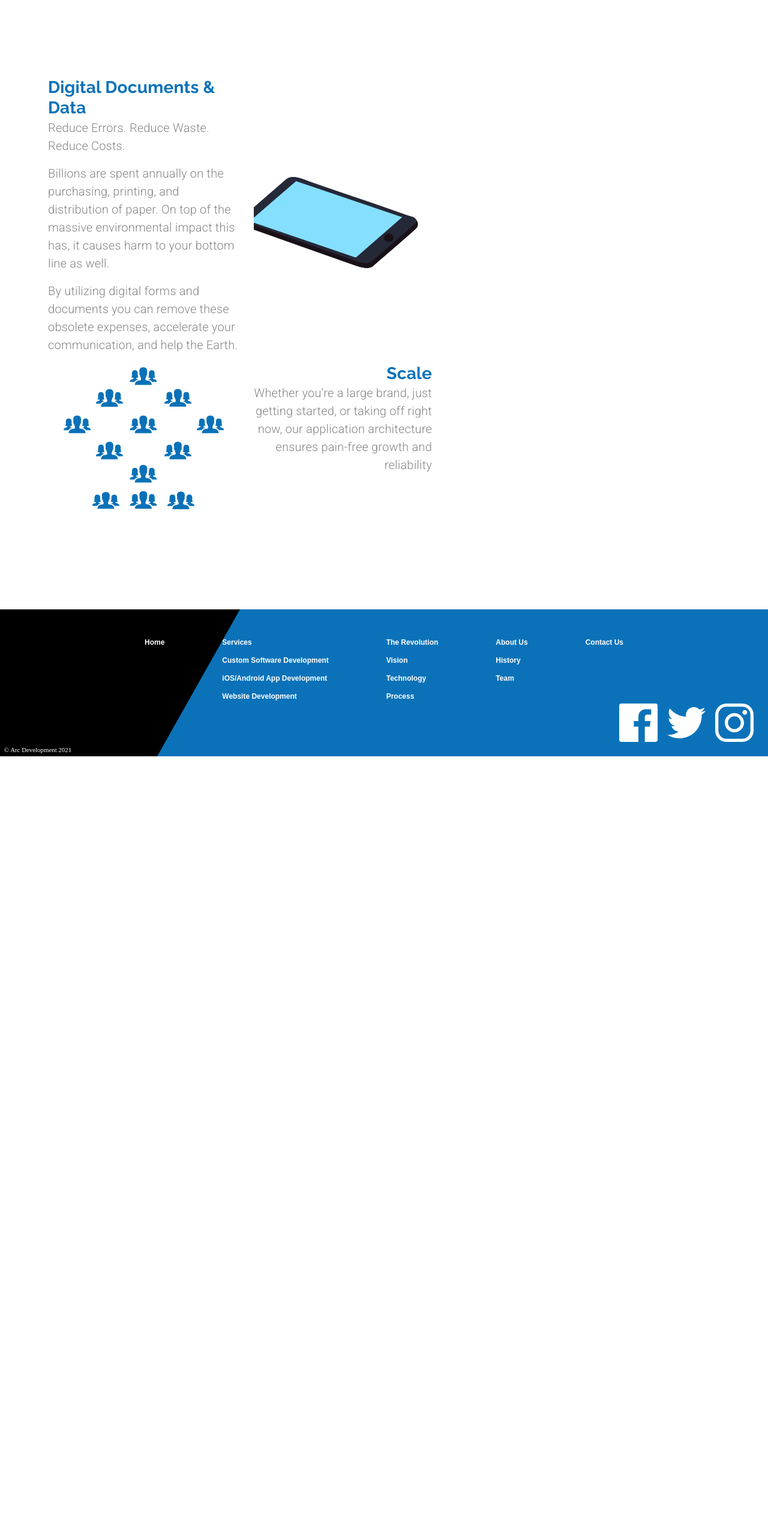
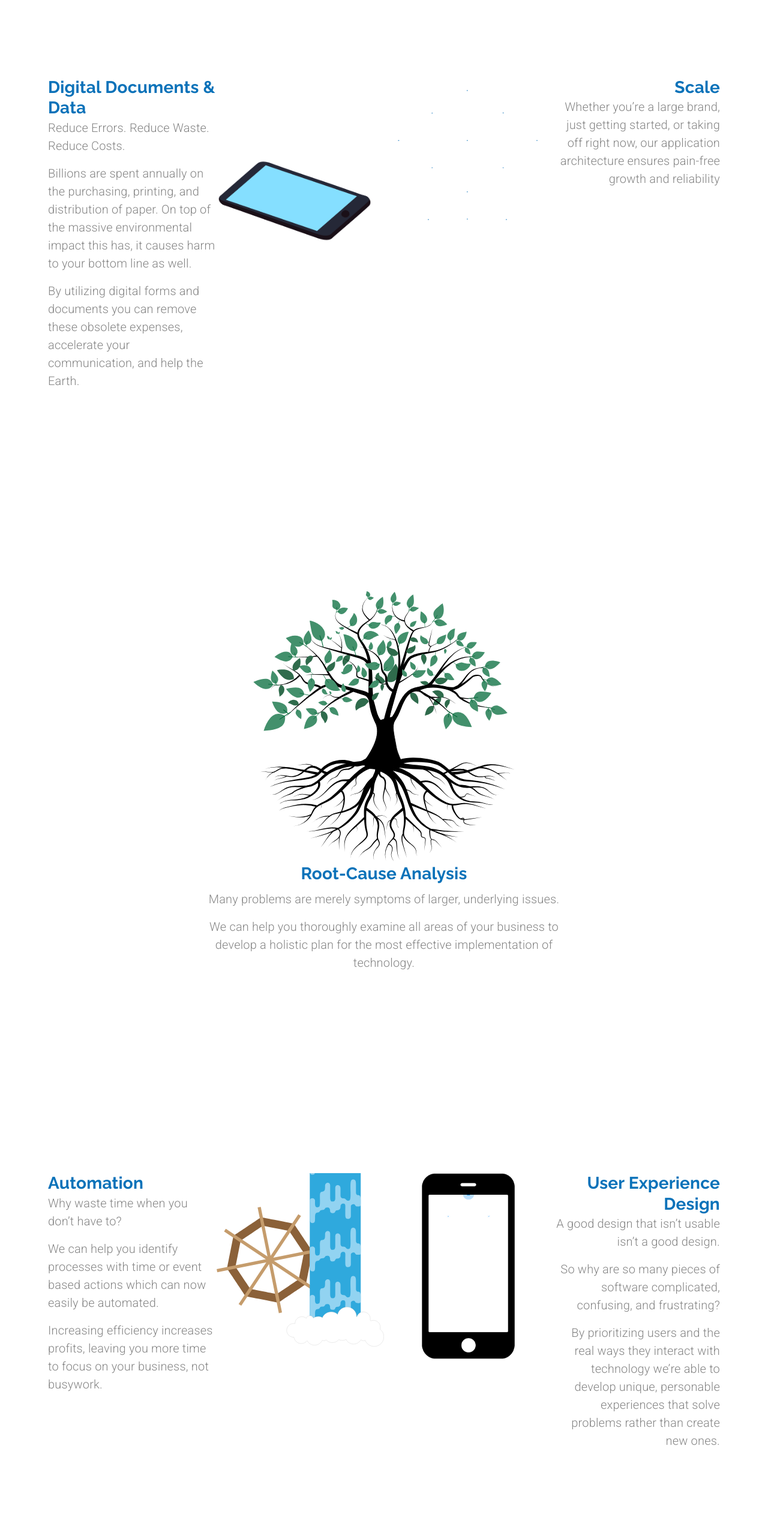
Before and after one commit to daw-maj-pl/arcdevelopment, a React (Create React App) app: page /customsoftware in a window 1280 px wide. Shown: the part 1180-3746 px from the top of the page at 60% size. Before the commit the page ends 2441 px from the top, so only its background shows below. Built offline with nearby package versions, Linux system fonts and the light colour scheme.

Commit message:
Add roots image and automation and ux animations

```diff
--- a/src/components/CustomSoftware.js
+++ b/src/components/CustomSoftware.js
@@ -11,8 +11,12 @@
 import lightbulb from '../assets/bulb.svg';
 import cash from '../assets/cash.svg';
 import stopwatch from '../assets/stopwatch.svg';
+import roots from '../assets/root.svg';
+
 import documentsAnimation from '../animations/documentsAnimation/data';
 import scaleAnimation from '../animations/scaleAnimation/data.json';
+import automationAnimation from '../animations/automationAnimation/data.json';
+import uxAnimation from '../animations/uxAnimation/data';
 
 const useStyles = makeStyles(theme => ({
   heading: {
@@ -45,6 +49,24 @@
     loop: true,
     autoplay: true,
     animationData: scaleAnimation,
+    rendererSettings: {
+      preserveAspectRatio: 'xMidYMid slice'
+    }
+  };
+
+  const automationOptions = {
+    loop: true,
+    autoplay: true,
+    animationData: automationAnimation,
+    rendererSettings: {
+      preserveAspectRatio: 'xMidYMid slice'
+    }
+  };
+
+  const uxOptions = {
+    loop: true,
+    autoplay: true,
+    animationData: uxAnimation,
     rendererSettings: {
       preserveAspectRatio: 'xMidYMid slice'
     }
@@ -162,8 +184,8 @@
           </Grid>
         </Grid>
       </Grid>
-      <Grid item container direction="row">
-        <Grid item container className={classes.itemContainer}>
+      <Grid item container direction="row" justifyContent="space-between">
+        <Grid item container className={classes.itemContainer} md>
           <Grid item container direction="column" md>
             <Grid item>
               <Typography variant="h4">Digital Documents & Data</Typography>
@@ -187,11 +209,11 @@
           <Grid item md>
             <Lottie
               options={documentsOptions}
-              style={{ maxHeight: 325, maxWidth: 275, minHeight: 275 }}
+              style={{ maxHeight: 275, maxWidth: 275, minHeight: 250 }}
             />
           </Grid>
         </Grid>
-        <Grid item container className={classes.itemContainer}>
+        <Grid item container className={classes.itemContainer} md>
           <Grid item md>
             <Lottie
               options={scaleOptions}
@@ -200,10 +222,12 @@
           </Grid>
           <Grid item container direction="column" md>
             <Grid item>
-              <Typography variant="h4" align='right'>Scale</Typography>
+              <Typography variant="h4" align="right">
+                Scale
+              </Typography>
             </Grid>
             <Grid item>
-              <Typography variant="body1" align='right' paragraph>
+              <Typography variant="body1" align="right" paragraph>
                 Whether you’re a large brand, just getting started, or taking
                 off right now, our application architecture ensures pain-free
                 growth and reliability
@@ -212,6 +236,88 @@
           </Grid>
         </Grid>
       </Grid>
+      <Grid item container direction="row" style={{margin: '20em 0'}}>
+        <Grid item container direction="column" alignItems="center">
+          <Grid item>
+            <img
+              src={roots}
+              alt="tree with roots extending out"
+              height="450em"
+              width="450em"
+            />
+          </Grid>
+          <Grid item className={classes.itemContainer} align="center">
+            <Typography variant="h4" gutterBottom>
+              Root-Cause Analysis
+            </Typography>
+            <Typography variant="body1" paragraph>
+              Many problems are merely symptoms of larger, underlying issues.
+            </Typography>
+            <Typography variant="body1" paragraph>
+              We can help you thoroughly examine all areas of your business to
+              develop a holistic plan for the most effective implementation of
+              technology.
+            </Typography>
+          </Grid>
+        </Grid>
+      </Grid>
+      <Grid item container direction="row" justifyContent="space-between">
+        <Grid item container className={classes.itemContainer} md>
+          <Grid item container direction="column" md>
+            <Grid item>
+              <Typography variant="h4">Automation</Typography>
+            </Grid>
+            <Grid item>
+              <Typography variant="body1" paragraph>
+                Why waste time when you don’t have to?
+              </Typography>
+              <Typography variant="body1" paragraph>
+                We can help you identify processes with time or event based
+                actions which can now easily be automated.
+              </Typography>
+              <Typography variant="body1" paragraph>
+                Increasing efficiency increases profits, leaving you more time
+                to focus on your business, not busywork.
+              </Typography>
+            </Grid>
+          </Grid>
+          <Grid item md>
+            <Lottie
+              options={automationOptions}
+              style={{ maxHeight: 290, maxWidth: 280 }}
+            />
+          </Grid>
+        </Grid>
+        <Grid item container className={classes.itemContainer} md>
+          <Grid item md>
+            <Lottie
+              options={uxOptions}
+              style={{ maxHeight: 310, maxWidth: 155 }}
+            />
+          </Grid>
+          <Grid item container direction="column" md>
+            <Grid item>
+              <Typography variant="h4" align="right">
+                User Experience Design
+              </Typography>
+            </Grid>
+            <Grid item>
+              <Typography variant="body1" align="right" paragraph>
+                A good design that isn’t usable isn’t a good design.
+              </Typography>
+              <Typography variant="body1" align="right" paragraph>
+                So why are so many pieces of software complicated, confusing,
+                and frustrating?
+              </Typography>
+              <Typography variant="body1" align="right" paragraph>
+                By prioritizing users and the real ways they interact with
+                technology we’re able to develop unique, personable experiences
+                that solve problems rather than create new ones.
+              </Typography>
+            </Grid>
+          </Grid>
+        </Grid>
+      </Grid>
     </Grid>
   );
 }
```
